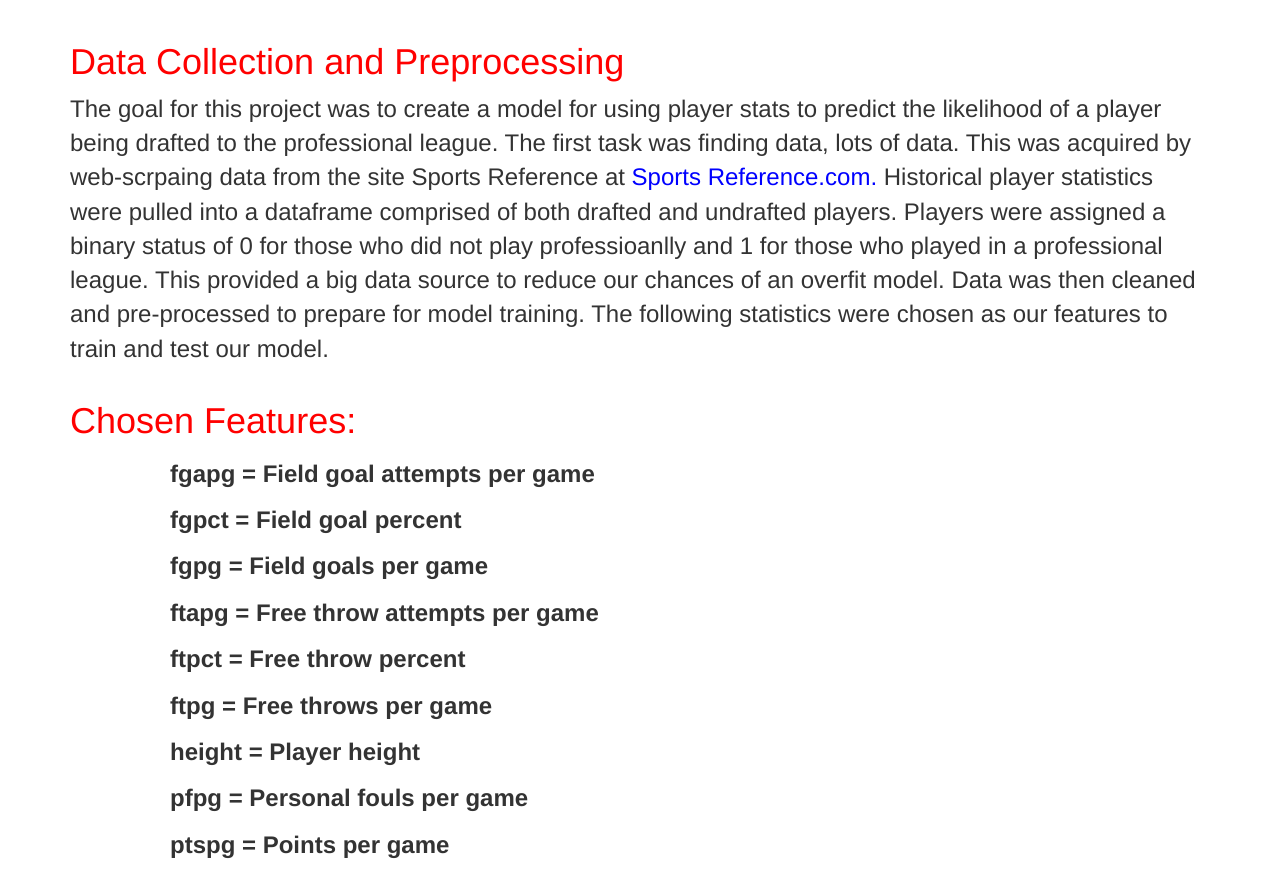
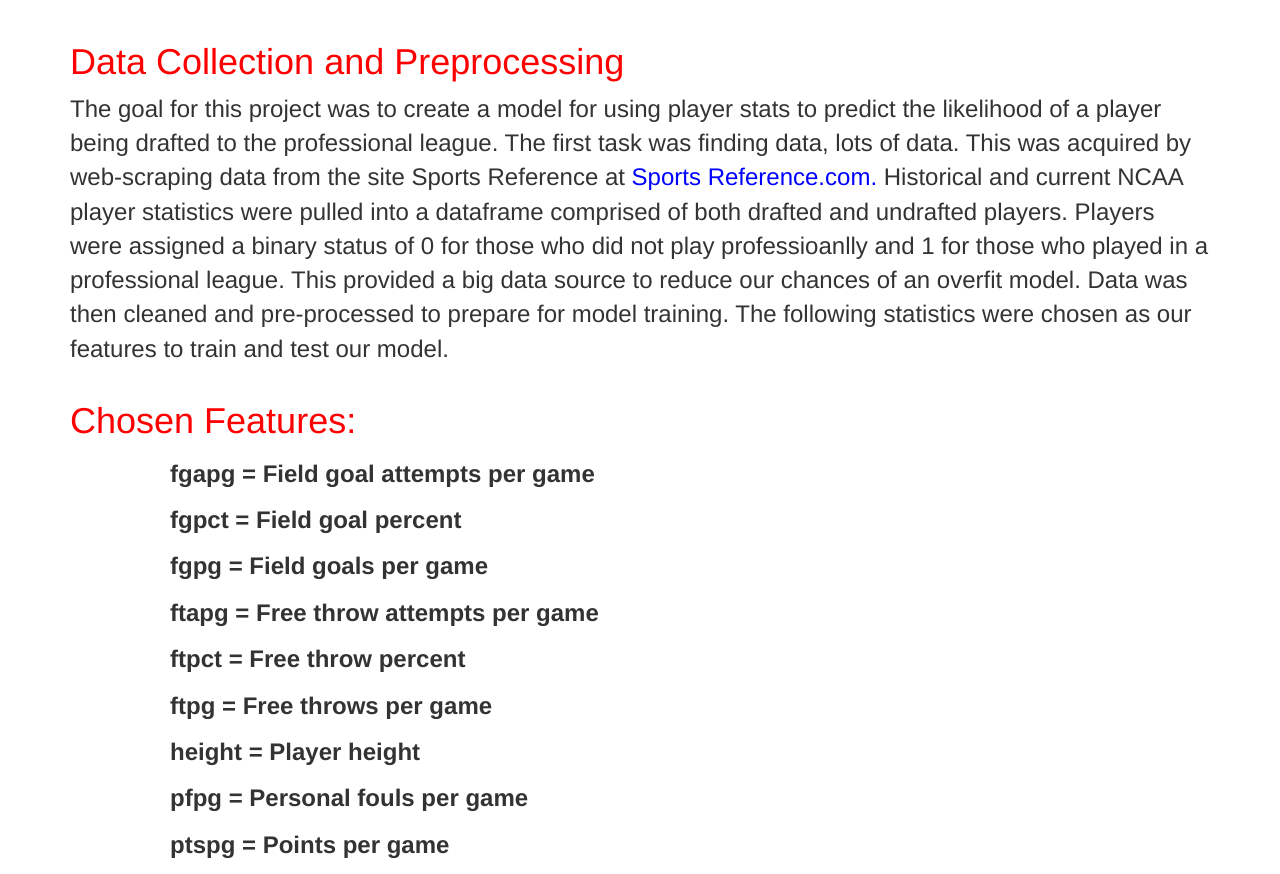
Before and after one commit to deepzissou/Draft_Prediction_Project, a plain HTML site: page index.html in a window 1280 px wide. Shown: the part 897-1771 px from the top of the page. Drawn offline with nearby package versions, Linux system fonts and the light colour scheme.

Commit message:
bit of typo-fixing and slight elaboration

```diff
--- a/index.html
+++ b/index.html
@@ -46,7 +46,7 @@
         <div class="col-md-12">
           <div class="container">
             <h1>Data Collection and Preprocessing</h1><p></p>
-            <p class = "data">The goal for this project was to create a model for using player stats to predict the likelihood of a player being drafted to the professional league.  The first task was finding data, lots of data.  This was acquired by web-scrpaing data from the site Sports Reference at <a href="https://www.sports-reference.com/">Sports Reference.com.</a>  Historical player statistics were pulled into a dataframe comprised of both drafted and undrafted players.  Players were assigned a binary status of 0 for those who did not play professioanlly and 1 for those who played in a professional league.  This provided a big data source to reduce our chances of an overfit model.  Data was then cleaned and pre-processed to prepare for model training.  The following statistics were chosen as our features to train and test our model.</p>
+            <p class = "data">The goal for this project was to create a model for using player stats to predict the likelihood of a player being drafted to the professional league.  The first task was finding data, lots of data.  This was acquired by web-scraping data from the site Sports Reference at <a href="https://www.sports-reference.com/">Sports Reference.com.</a>  Historical and current NCAA player statistics were pulled into a dataframe comprised of both drafted and undrafted players.  Players were assigned a binary status of 0 for those who did not play professioanlly and 1 for those who played in a professional league.  This provided a big data source to reduce our chances of an overfit model.  Data was then cleaned and pre-processed to prepare for model training.  The following statistics were chosen as our features to train and test our model.</p>
             <p><h1>Chosen Features:</h1></p>
             <h3 style="text-indent: 75pt"><b>fgapg = Field goal attempts per game</b></h3><p></p>
             <h3 style="text-indent: 75pt"><b>fgpct = Field goal percent</b></h3><p></p>
```
